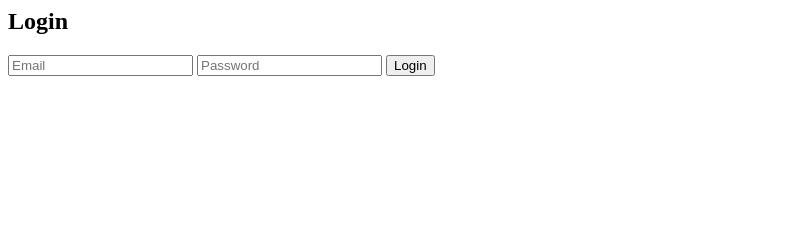
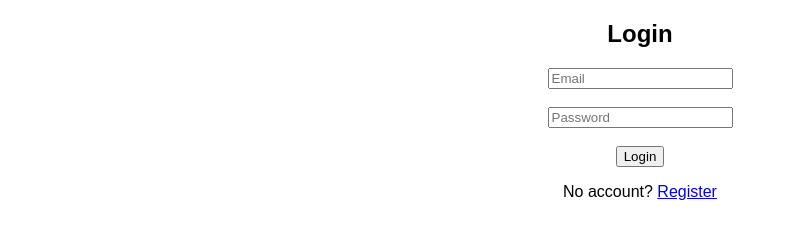
Before and after one commit to jahidup/myt, a plain HTML site: page frontend/login.html in a window 1280 px wide. Shown: the whole page, without its empty margins (0-788 px from the left). Drawn offline with Linux system fonts and the light colour scheme.

Commit message:
Update login.html

```diff
--- a/frontend/login.html
+++ b/frontend/login.html
@@ -1,6 +1,20 @@
-<h2>Login</h2>
-<input id="email" placeholder="Email">
-<input id="password" placeholder="Password">
-<button onclick="login()">Login</button>
+<!DOCTYPE html>
+<html>
+<head>
+  <title>Login</title>
+</head>
+<body style="text-align:center; font-family:sans-serif;">
 
-<script src="script.js"></script>
+  <h2>Login</h2>
+
+  <input id="email" placeholder="Email"><br><br>
+  <input id="password" type="password" placeholder="Password"><br><br>
+
+  <button onclick="login()">Login</button>
+
+  <p>No account? <a href="register.html">Register</a></p>
+
+  <script src="script.js"></script>
+
+</body>
+</html>
```
